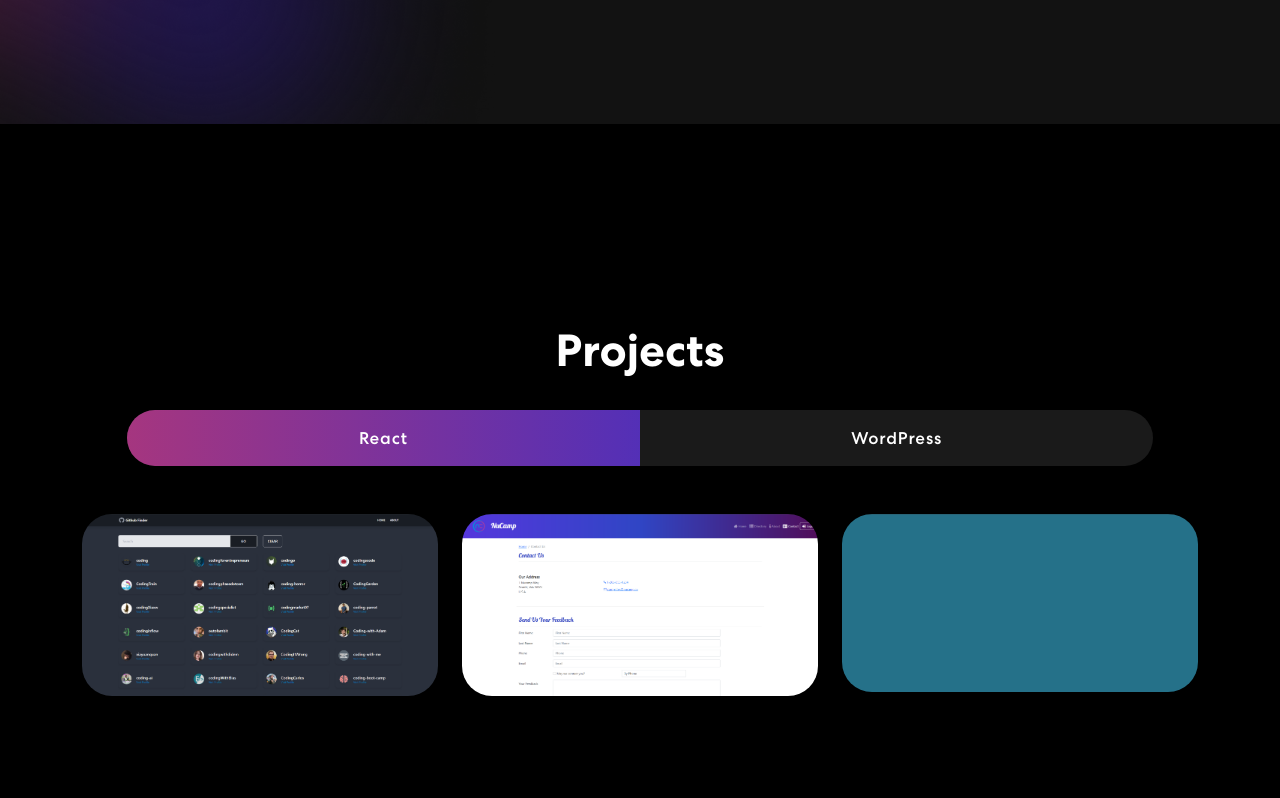
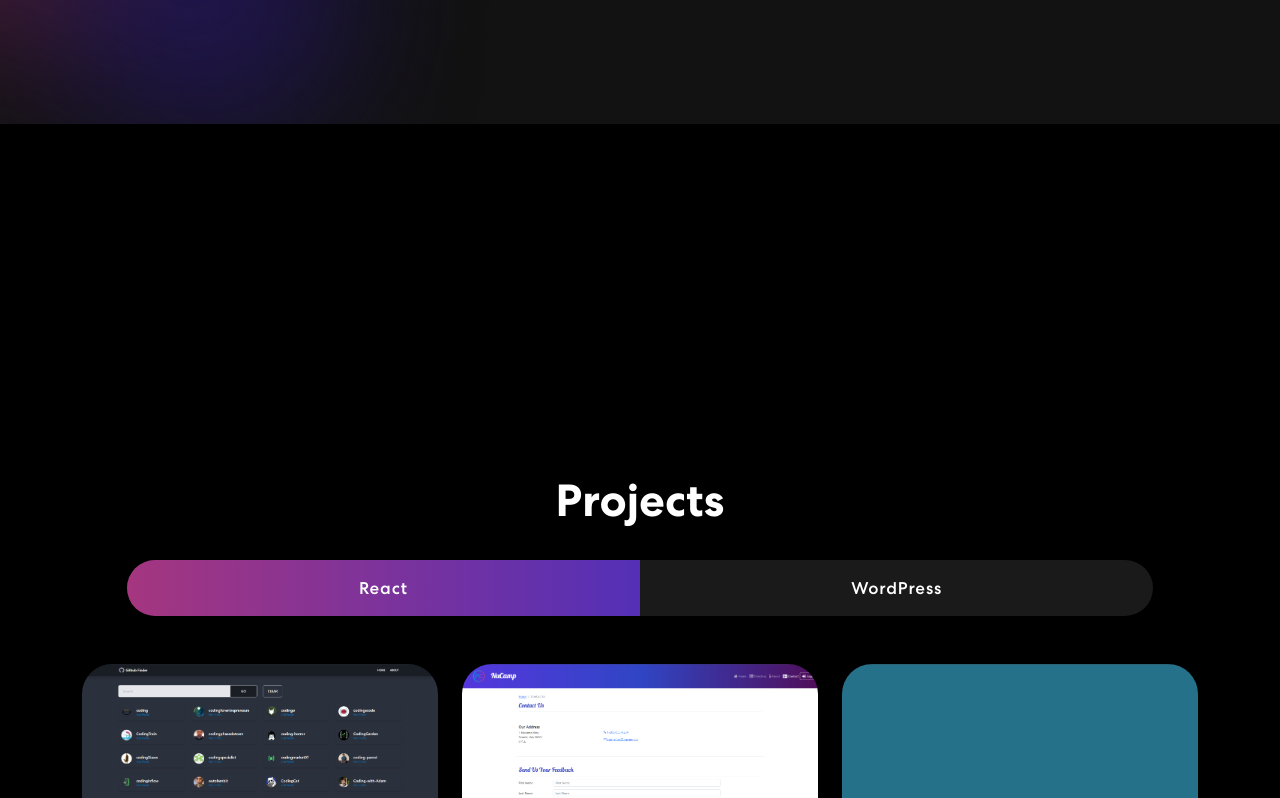
Before and after one commit to wumbles/purple-astronaut, a React (Create React App) app: page / in a window 1280 px wide. Shown: the part 1640-2438 px from the top of the page. Built offline with nearby package versions, Linux system fonts and the light colour scheme.

Commit message:
adjusted Project section padding

```diff
--- a/src/App.css
+++ b/src/App.css
@@ -425,6 +425,13 @@ nav.navbar .navbar-toggler[aria-expanded="true"] .navbar-toggler-icon {
   position: relative;
   background-color: black;
 }
+
+@media (min-width: 768px) {
+  .project {
+    padding: 350px 0;
+  }
+}
+
 .project h2 {
   font-size: 45px;
   font-weight: 700;
```
